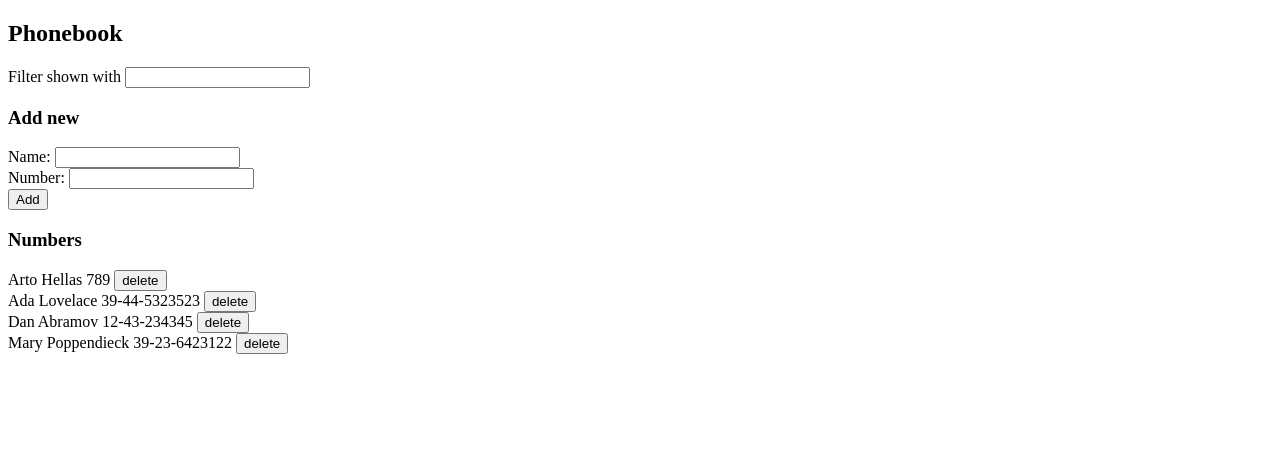
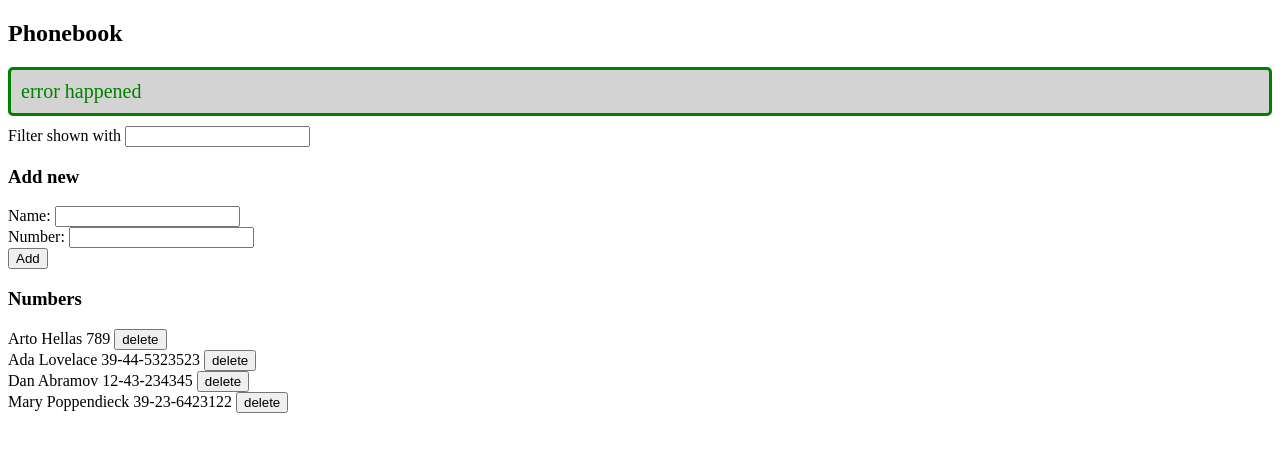
Before and after one commit to aukfil/fullstack-course, a React (Vite) app in the folder part2/phonebook/: page / in a window 1280 px wide. Shown: the top 452 px of the page. Built offline with nearby package versions, Linux system fonts and the light colour scheme; data requests are answered from the project's data file.

Commit message:
Set up 2.16

```diff
--- a/part2/phonebook/src/App.jsx
+++ b/part2/phonebook/src/App.jsx
@@ -34,6 +34,18 @@
   </div>
 )
 
+const Notification = ({ message }) => {
+  if (message === null) {
+    return null
+  }
+
+  return (
+    <div className='error'>
+      {message}
+    </div>
+  )
+}
+
 // Initialize the ID counter
 let nextId = 5
 
@@ -54,6 +66,7 @@
   const [newName, setNewName] = useState('')
   const [newNumber, setNewNumber] = useState('')
   const [filter, setFilter] = useState('')
+  const [errorMessage, setErrorMessage] = useState('error happened')
 
   // Event handler for the form submission event (onSubmit)
   const addName = (event) => {
@@ -128,6 +141,8 @@
     <div>
       <h2>Phonebook</h2>
 
+      <Notification message={errorMessage} />
+
       <Filter filter={filter} handleFilterChange={handleFilterChange} />
 
       <h3>Add new</h3>
--- /dev/null
+++ b/part2/phonebook/src/index.css
@@ -0,0 +1,9 @@
+.error {
+    color: green;
+    background: lightgrey;
+    font-size: 20px;
+    border-style: solid;
+    border-radius: 5px;
+    padding: 10px;
+    margin-bottom: 10px;
+  }
--- a/part2/phonebook/src/main.jsx
+++ b/part2/phonebook/src/main.jsx
@@ -1,5 +1,5 @@
 import ReactDOM from 'react-dom/client'
-
 import App from './App'
+import './index.css'
 
 ReactDOM.createRoot(document.getElementById('root')).render(<App />)
```
